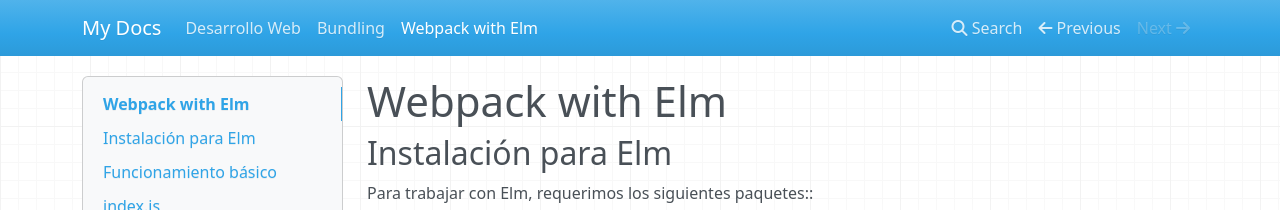
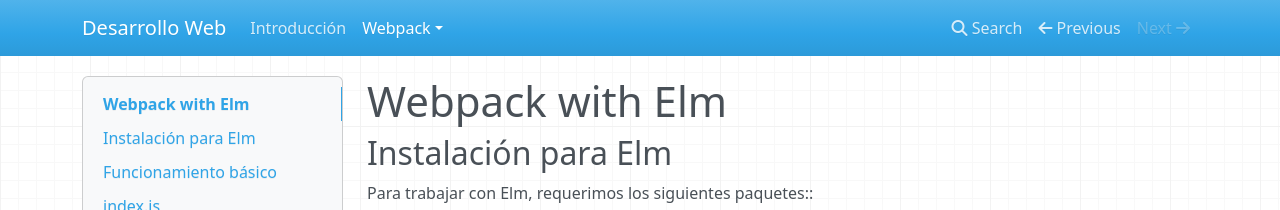
Before and after one commit to mantielero/web, an MkDocs documentation site: the page built from docs/webpack_elm.md, in a window 1280 px wide. Shown: the top 210 px of the page. Built offline with MkDocs 1.6.1, drawn with Linux system fonts in a browser that asks for light colours; nearby versions of some CDN libraries.

Commit message:
Navegación

```diff
--- a/mkdocs.yml
+++ b/mkdocs.yml
@@ -1 +1,6 @@
-site_name: My Docs
+site_name: Desarrollo Web
+nav:
+   - Introducción : introduccion.md
+   - Webpack:
+      - React : webpack.md
+      - Elm : webpack_elm.md
```
